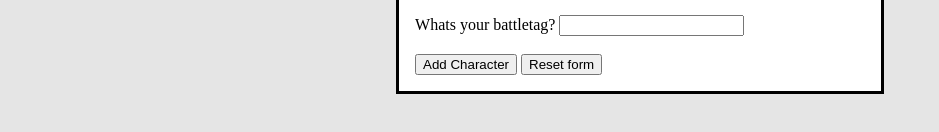
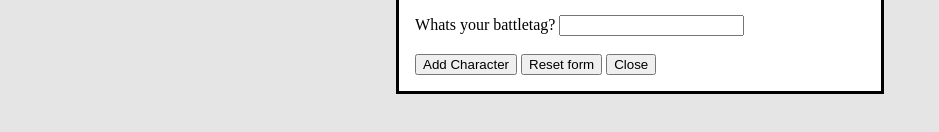
Before and after one commit to frva0001/crud-app-wow, a plain HTML site: page index.html in a window 1280 px wide. Both pictures are taken after a click on the button "Add a character". Shown: the part 654-786 px from the top of the page, without its empty margins (0-939 px from the left). Drawn offline with Linux system fonts and the light colour scheme; no server answers.

Commit message:
close button

```diff
--- a/index.html
+++ b/index.html
@@ -194,6 +194,7 @@
             <section id="buttons">
                 <input type="submit" name="btn-add" id="btn-add" value="Add Character">
                 <input type="reset" name ="btn-reset" id="btn-reset" value="Reset form">
+                <button id="btn-close-window">Close</button>
             </section>
         </form>
     </dialog>
```
